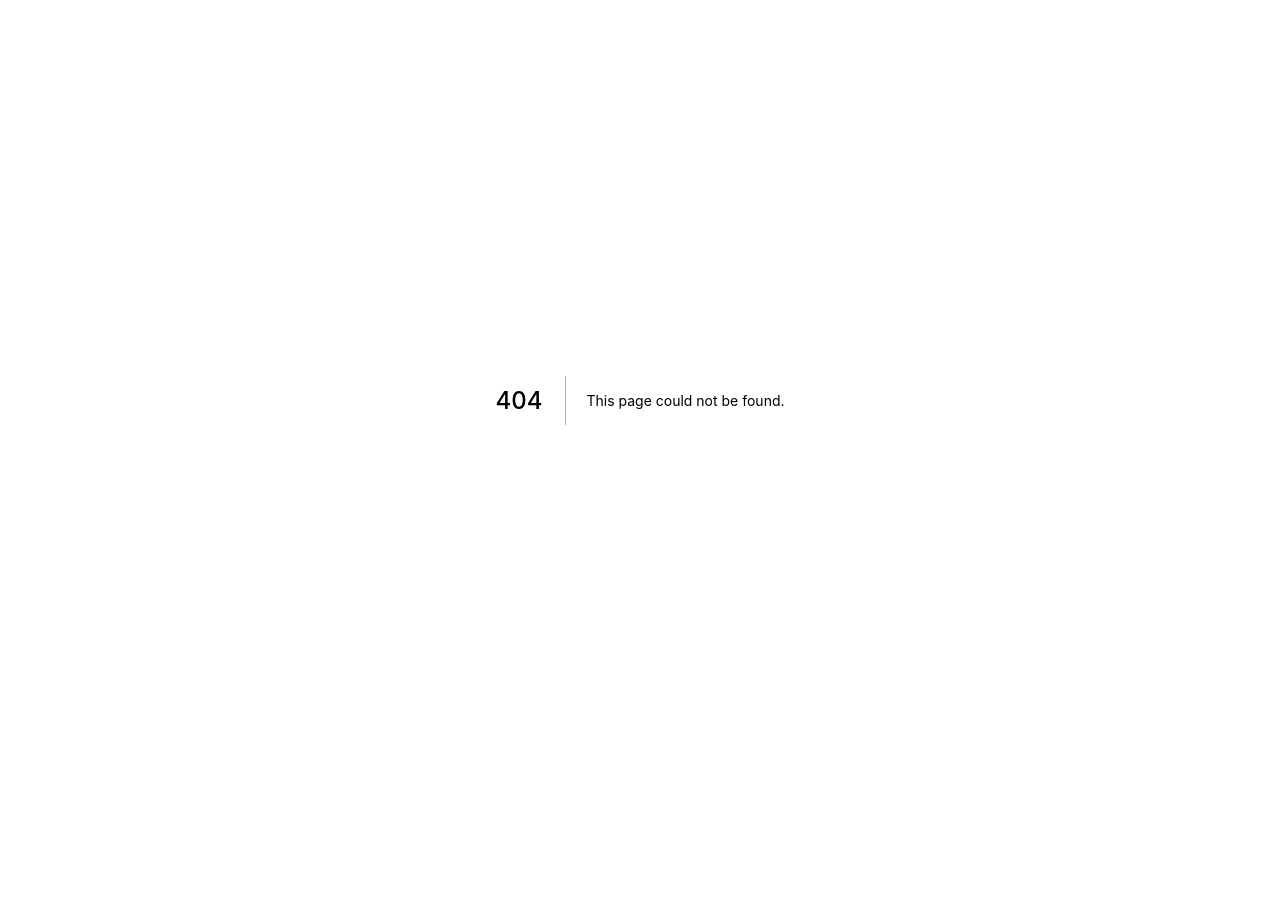
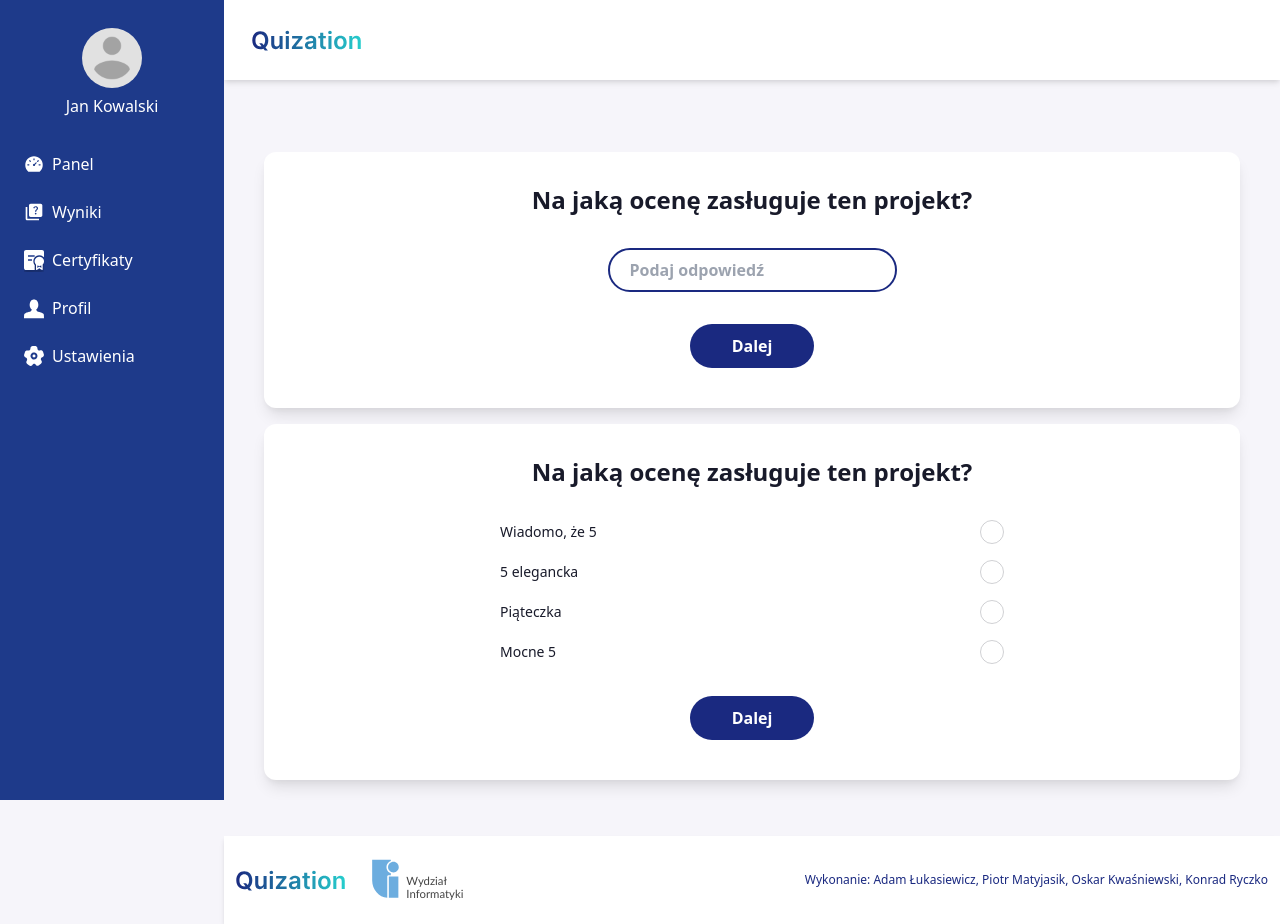
Before and after one commit to okwasniewski/quization, a Next.js app: page /quiz in a window 1280 px wide. Before the commit this address had no page. Before the commit the page ends 800 px from the top, so only its background shows below. Built offline with nearby package versions, Linux system fonts and the light colour scheme.

Commit message:
Quiz component

```diff
--- a/src/components/Button/Button.tsx
+++ b/src/components/Button/Button.tsx
@@ -6,6 +6,7 @@
   outline?: boolean;
   disabled?: boolean;
   large?: boolean;
+  center?: boolean;
 }
 
 function Button({
@@ -14,19 +15,20 @@
   outline = false,
   disabled = false,
   large = false,
+  center = false,
 }: ButtonProps) {
   return (
     <button
       type="button"
       disabled={disabled}
       onClick={onClick}
-      className={`px-10 m-2 py-1 items-center justify-center flex rounded-full text-base border-2 border-transparent font-semibold transition-all transform hover:scale-110 disabled:opacity-50 disabled:scale-100 disabled:cursor-not-allowed ${
+      className={`px-10 m-2 py-2 items-center justify-center flex rounded-full text-base border-2 border-transparent font-semibold transition-all transform hover:scale-110 disabled:opacity-50 disabled:scale-100 disabled:cursor-not-allowed ${
         large ? 'text-xl' : ''
       } ${
         outline
           ? 'border-main border-2 text-main hover:bg-main hover:text-white disabled:bg-white disabled:text-main'
           : 'bg-main text-white'
-      }`}
+      } ${center ? 'mx-auto' : ''}`}
     >
       {children}
     </button>
--- a/src/components/Input/Input.tsx
+++ b/src/components/Input/Input.tsx
@@ -9,7 +9,7 @@
       required={required}
       placeholder={placeholder}
       onChange={onChange}
-      className="p-2 px-5 py-1 m-2 text-md font-semibold text-gray-500 bg-white border-2 rounded-full border-main"
+      className="p-2 px-5 py-2 m-2 text-md font-semibold text-gray-500 bg-white border-2 rounded-full border-main"
     />
   );
 }
--- /dev/null
+++ b/src/components/Question/Question.tsx
@@ -0,0 +1,57 @@
+import Button from 'components/Button/Button';
+import Input from 'components/Input/Input';
+import React, { useState } from 'react';
+
+interface QuestionProps {
+  question: string;
+  questionType: 'input' | 'select';
+  options?: string[];
+}
+
+function Question({
+  question,
+  questionType = 'input',
+  options,
+}: QuestionProps) {
+  const [inputAnswer, setInputAnser] = useState('');
+
+  const inputHandler = (event: React.ChangeEvent<HTMLInputElement>) => {
+    setInputAnser(event.target.value);
+  };
+
+  return (
+    <div className="max-w-sm overflow-hidden shadow-lg py-8 px-4 bg-white rounded-xl min-w-full text-center my-4">
+      <h2 className="font-bold text-2xl mb-6">{question}</h2>
+      {questionType === 'input' && (
+        <Input
+          type="text"
+          value={inputAnswer}
+          placeholder="Podaj odpowiedź"
+          onChange={inputHandler}
+        />
+      )}
+      {questionType === 'select' &&
+        options?.map((option, index) => (
+          <div key={index} className="form-control max-w-lg m-auto">
+            <label className="cursor-pointer label">
+              <span className="label-text">{option}</span>
+              <input
+                type="radio"
+                name="answer"
+                className="radio"
+                value={option}
+              />
+            </label>
+          </div>
+        ))}
+
+      <div className="mt-6">
+        <Button onClick={() => {}} center>
+          Dalej
+        </Button>
+      </div>
+    </div>
+  );
+}
+
+export default Question;
--- /dev/null
+++ b/src/pages/quiz.tsx
@@ -0,0 +1,23 @@
+import Question from 'components/Question/Question';
+import React from 'react';
+import AuthorizedTemplate from 'templates/AuthorizedTemplate';
+
+function quiz() {
+  return (
+    <AuthorizedTemplate title="Quiz" description="Strona quizu">
+      <div>
+        <Question
+          question="Na jaką ocenę zasługuje ten projekt?"
+          questionType="input"
+        />
+        <Question
+          question="Na jaką ocenę zasługuje ten projekt?"
+          questionType="select"
+          options={['Wiadomo, że 5', '5 elegancka', 'Piąteczka', 'Mocne 5']}
+        />
+      </div>
+    </AuthorizedTemplate>
+  );
+}
+
+export default quiz;
```
